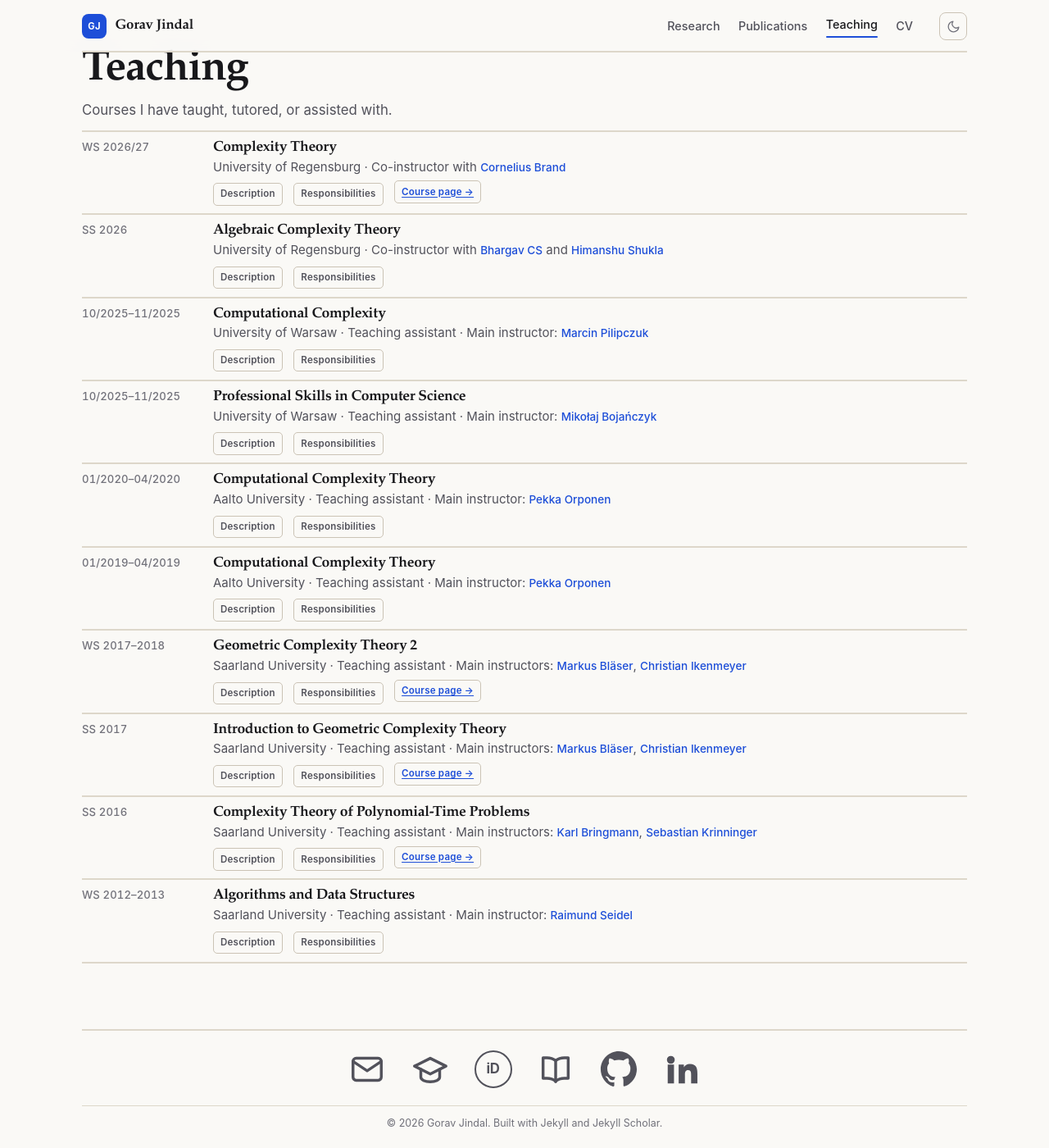
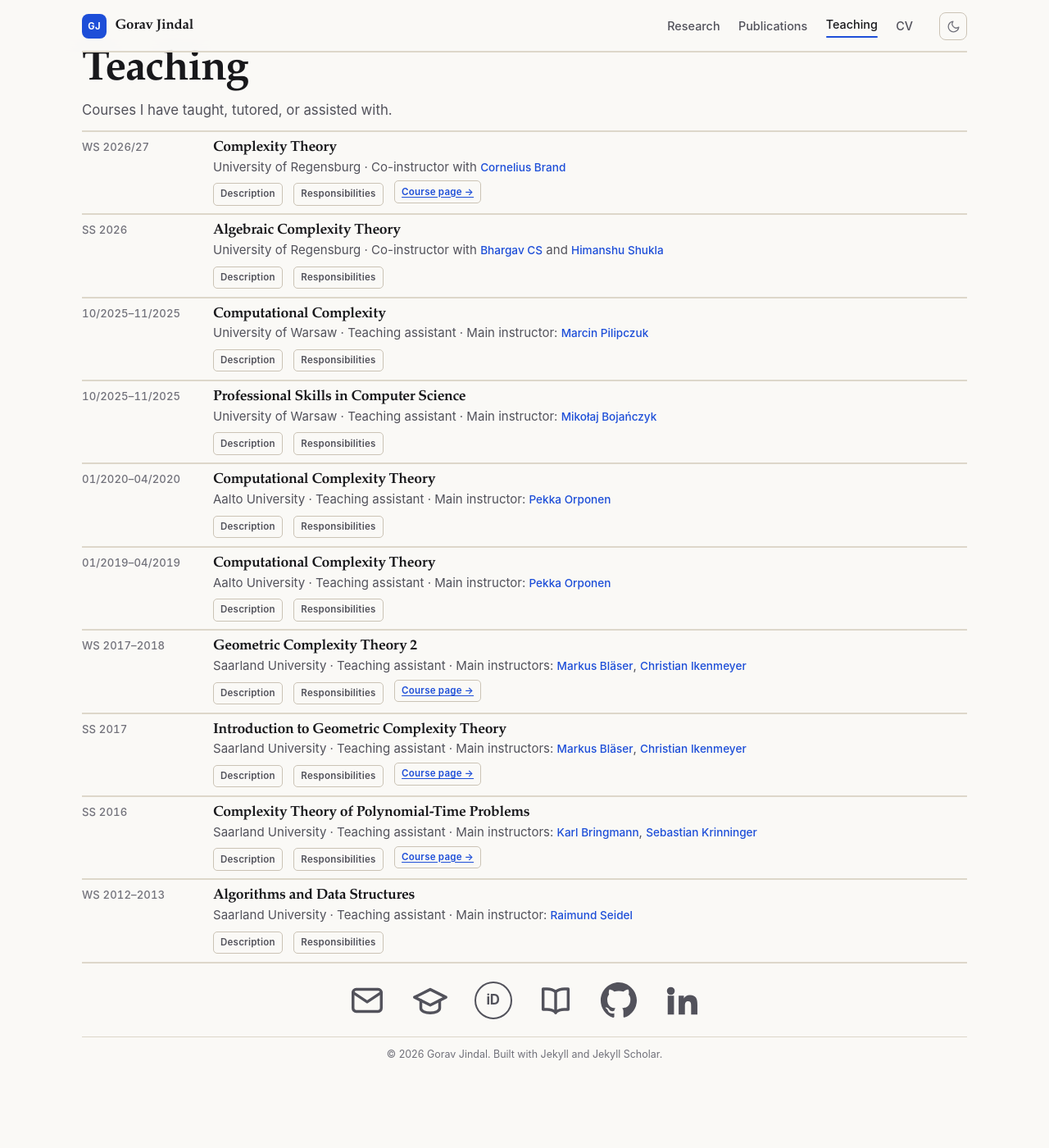
Before and after one commit to goravjindal/goravjindal.github.io, a Jekyll site: the page built from _pages/teaching.md, in a window 1280 px wide and 1400 px high, scrolled down 79 px. Shown: the whole window at 82% size. Built offline with Jekyll 4.4.1, drawn with Linux system fonts in a browser that asks for light colours; after the commit the page ends 1395 px from its top, so only the background shows below that.

Commit message:
Remove redundant footer rule on teaching and CV pages

```diff
--- a/_includes/footer.html
+++ b/_includes/footer.html
@@ -1,4 +1,4 @@
-<footer class="site-footer">
+<footer class="site-footer{% if page.page_class %} site-footer--{{ page.page_class }}{% endif %}">
   <div class="wrap footer-inner">
     <div class="footer-links" aria-label="Contact and profiles">
       {% include social-links.html %}
--- a/assets/css/main.css
+++ b/assets/css/main.css
@@ -1440,6 +1440,22 @@ hr {
   margin-bottom: 0;
 }
 
+/* Teaching and CV pages: let the footer follow the last content rule. */
+.teaching-page.page,
+.cv-page.page {
+  padding-bottom: 0.25rem;
+}
+
+.site-footer--teaching-page,
+.site-footer--cv-page {
+  padding-top: 0.5rem;
+}
+
+.site-footer--teaching-page::before,
+.site-footer--cv-page::before {
+  display: none;
+}
+
 /* Slightly stronger separators across the site. */
 .site-header,
 .hero,
```
